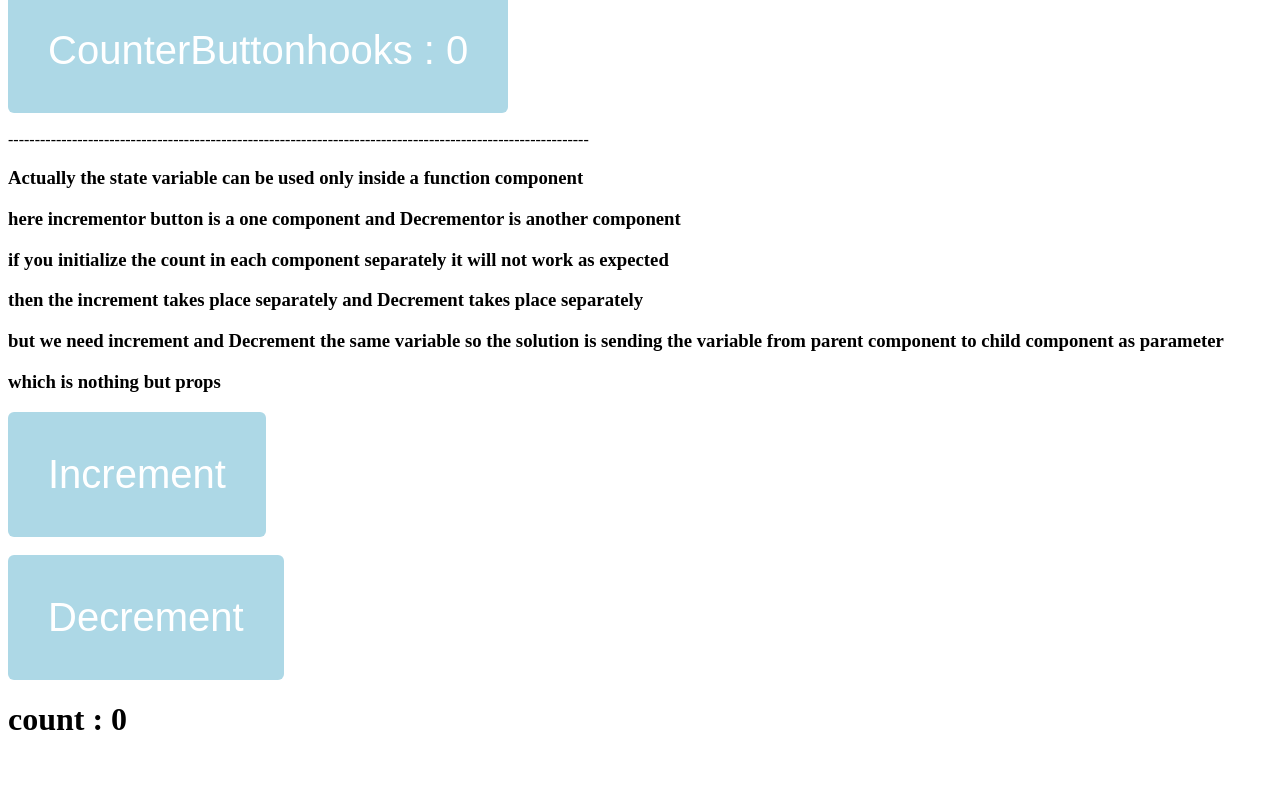
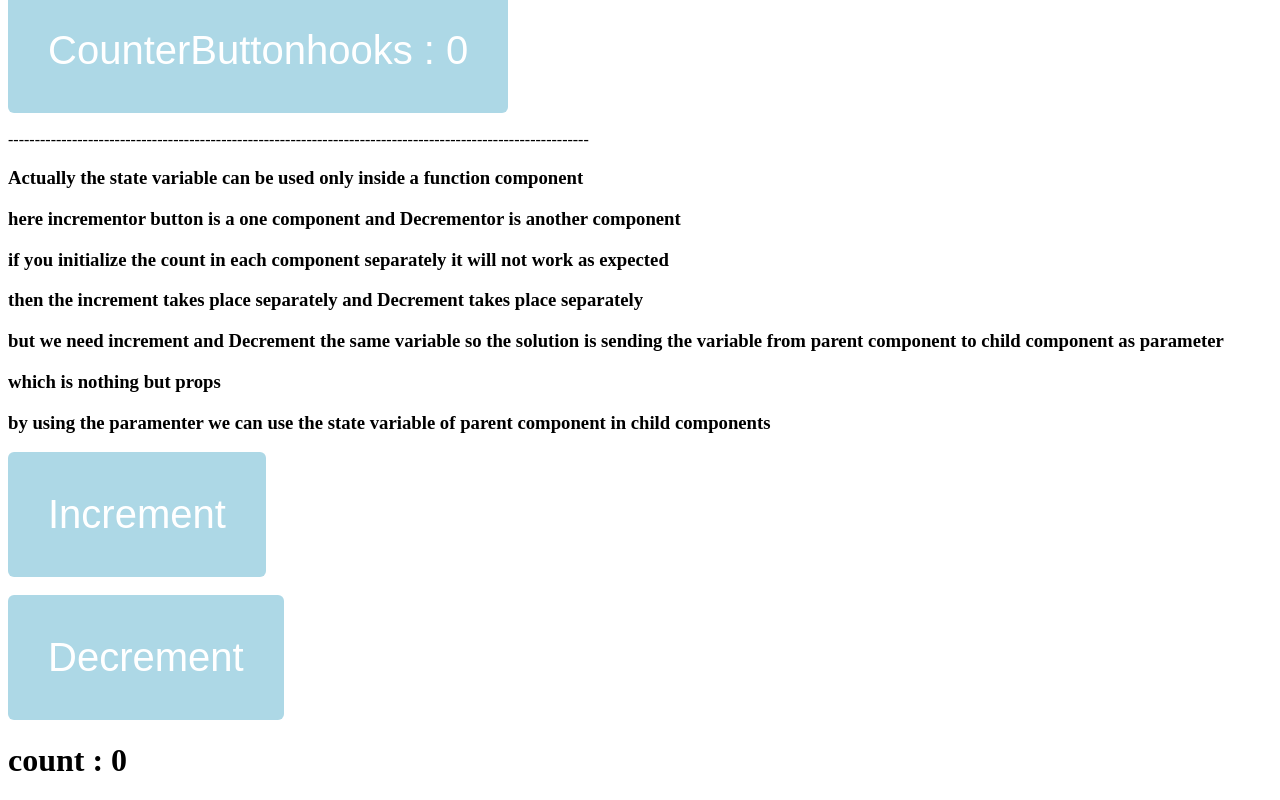
Before and after one commit to Jesinthwilson04/reactrecap, a React (Create React App) app: page / in a window 1280 px wide. Shown: the part 1264-2064 px from the top of the page. Before the commit the page ends 2023 px from the top, so only its background shows below. Built offline with nearby package versions, Linux system fonts and the light colour scheme.

Commit message:
propexpl2

```diff
--- a/src/App.js
+++ b/src/App.js
@@ -154,6 +154,7 @@ function PropIncrementor(props){
     <h3>then the increment takes place separately and Decrement takes place separately</h3>
     <h3>but we need increment and Decrement the same variable so the solution is sending the variable from parent component to child component as parameter</h3>
     <h3>which is nothing but props</h3>
+    <h3>by using the paramenter we can use the state variable of parent component in child components</h3>
     <button className='button' onClick={Increment}>
       Increment
     </button>
```
